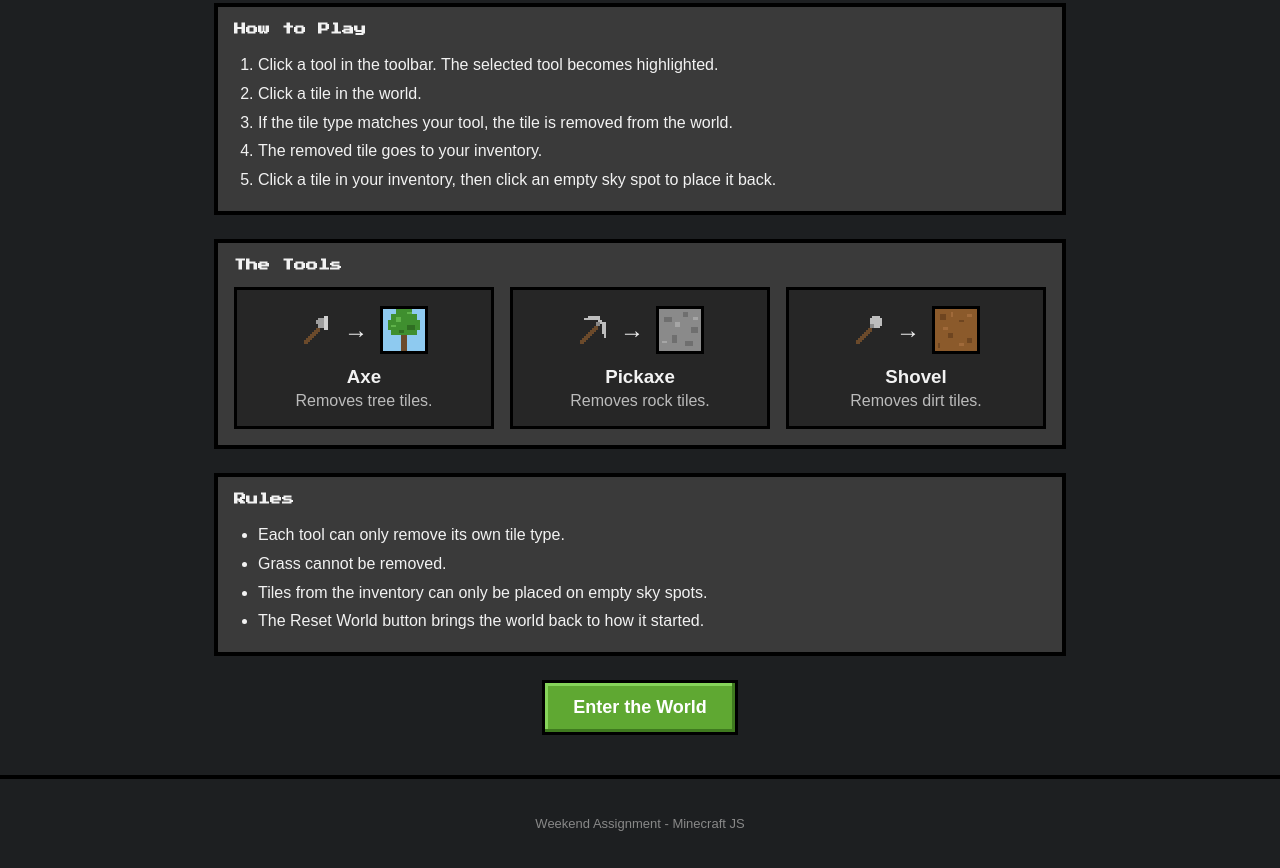
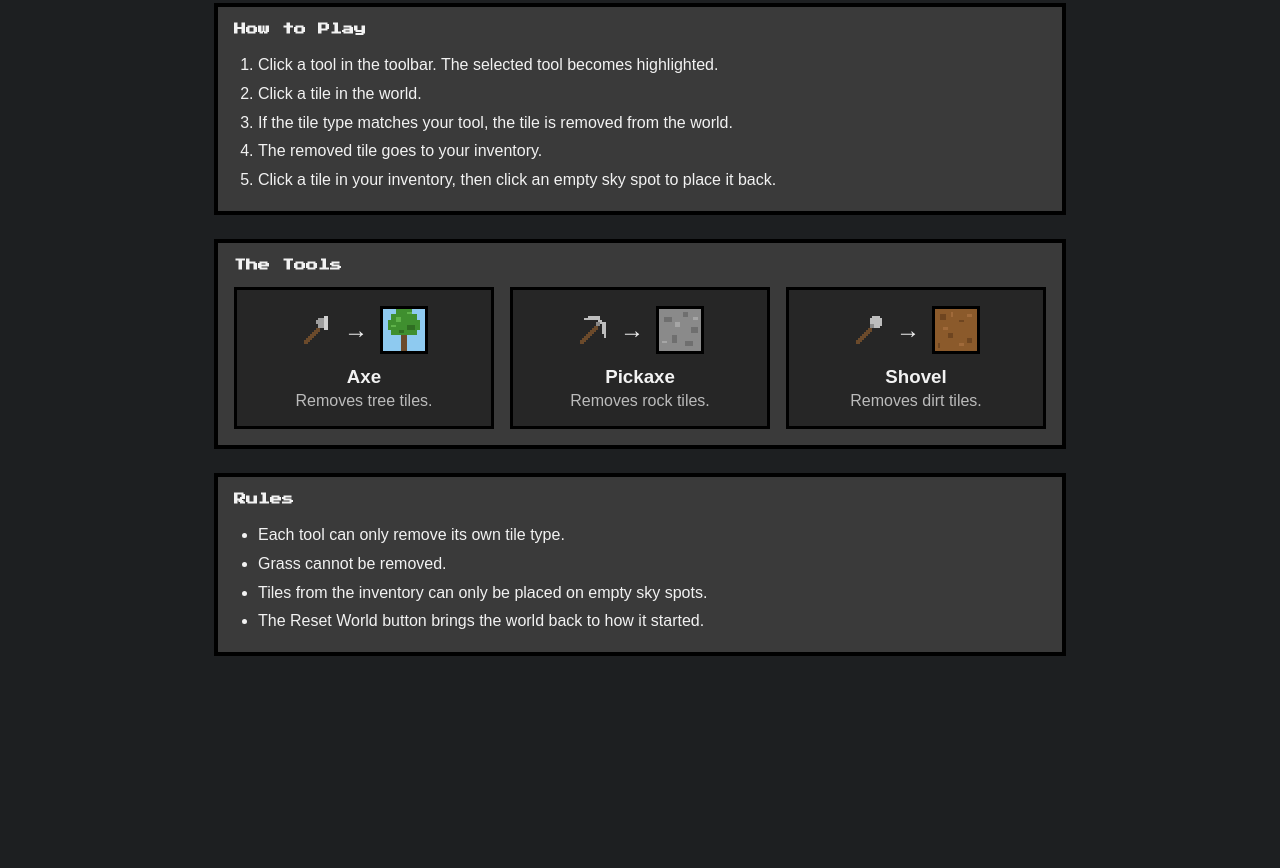
Before and after one commit to mohmmdjmjoom-ux/minecraft-js, a plain HTML site: page index.html in a window 1280 px wide. Shown: the part 418-1286 px from the top of the page. After the commit the page ends 1114 px from the top, so only its background shows below. Drawn offline with Linux system fonts and the light colour scheme.

Commit message:
Remove footer and duplicate start button that are out of scope

```diff
--- a/index.html
+++ b/index.html
@@ -68,14 +68,6 @@
                 <li>The Reset World button brings the world back to how it started.</li>
             </ul>
         </section>
-
-        <div class="start-section">
-            <a href="game.html" class="button button-green button-big">Enter the World</a>
-        </div>
     </main>
-
-    <footer class="footer">
-        <p>Weekend Assignment - Minecraft JS</p>
-    </footer>
 </body>
 </html>
--- a/style.css
+++ b/style.css
@@ -324,15 +324,3 @@ h2 {
     image-rendering: pixelated;
     border: 3px solid #000;
 }
-
-.start-section {
-    text-align: center;
-}
-
-.footer {
-    padding: 24px;
-    text-align: center;
-    color: #888;
-    font-size: 13px;
-    border-top: 4px solid #000;
-}
```
